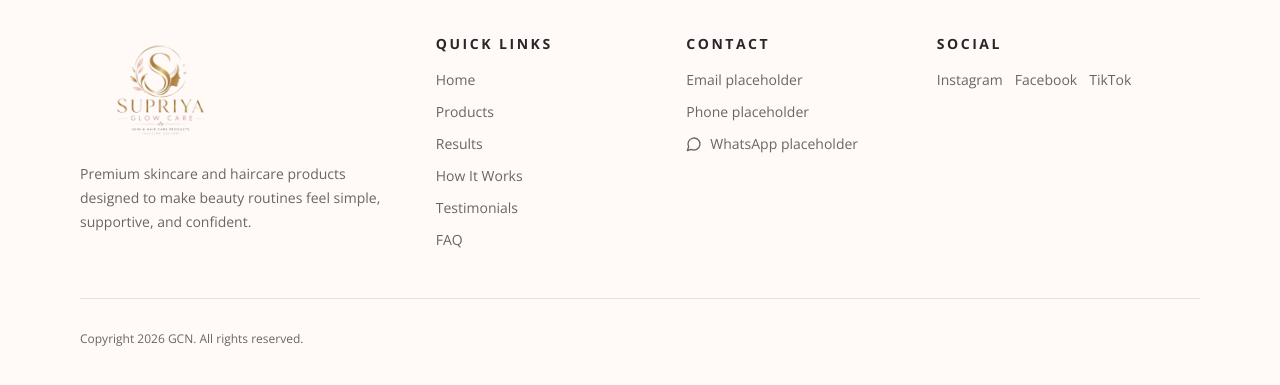
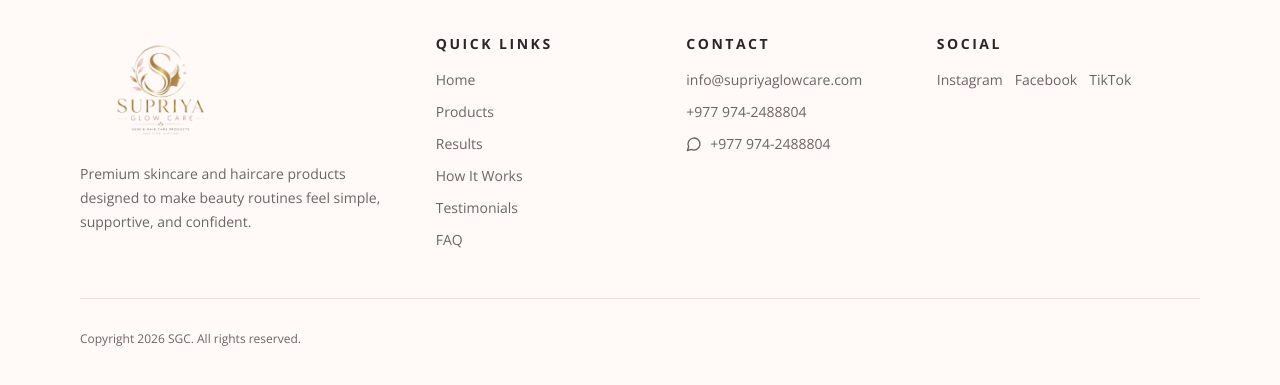
Before and after one commit to maharjanrajan757-hash/rajan-website-plp, a Next.js app: page / in a window 1280 px wide. Shown: the part 11360-11745 px from the top of the page. Built offline with nearby package versions, Linux system fonts and the light colour scheme.

Commit message:
Update footer contact and social links

```diff
--- a/components/landing-page.tsx
+++ b/components/landing-page.tsx
@@ -921,11 +921,26 @@ function Footer() {
             Contact
           </h3>
           <div className="mt-4 space-y-3 text-sm text-[var(--muted)]">
-            <p>Email placeholder</p>
-            <p>Phone placeholder</p>
-            <a href={whatsappHref} className="inline-flex items-center gap-2 hover:text-[var(--pink)]">
+            <a
+              href="mailto:info@supriyaglowcare.com"
+              className="block break-words hover:text-[var(--pink)]"
+            >
+              info@supriyaglowcare.com
+            </a>
+            <a
+              href="tel:+9779742488804"
+              className="block hover:text-[var(--pink)]"
+            >
+              +977 974-2488804
+            </a>
+            <a
+              href="https://wa.me/9779742488804"
+              target="_blank"
+              rel="noopener noreferrer"
+              className="inline-flex items-center gap-2 hover:text-[var(--pink)]"
+            >
               <MessageCircle aria-hidden="true" size={16} />
-              WhatsApp placeholder
+              +977 974-2488804
             </a>
           </div>
         </div>
@@ -935,13 +950,20 @@ function Footer() {
           </h3>
           <div className="mt-4 flex flex-wrap gap-3 text-sm text-[var(--muted)]">
             <a href="#" className="hover:text-[var(--pink)]">Instagram</a>
-            <a href="#" className="hover:text-[var(--pink)]">Facebook</a>
+            <a
+              href="https://www.facebook.com/profile.php?id=61589767019138"
+              target="_blank"
+              rel="noopener noreferrer"
+              className="hover:text-[var(--pink)]"
+            >
+              Facebook
+            </a>
             <a href="#" className="hover:text-[var(--pink)]">TikTok</a>
           </div>
         </div>
       </div>
       <p className="section-shell mt-8 text-xs text-[var(--muted)]">
-        Copyright 2026 GCN. All rights reserved.
+        Copyright 2026 SGC. All rights reserved.
       </p>
     </footer>
   );
```
